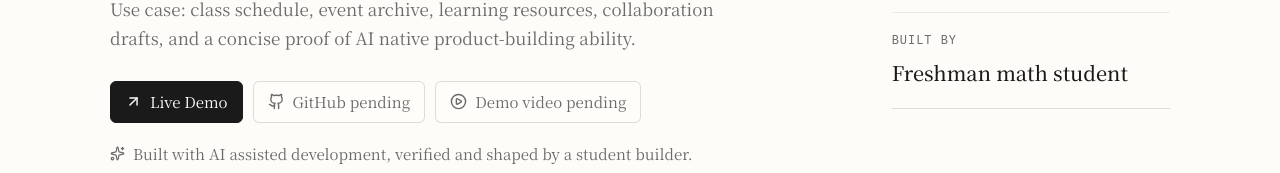
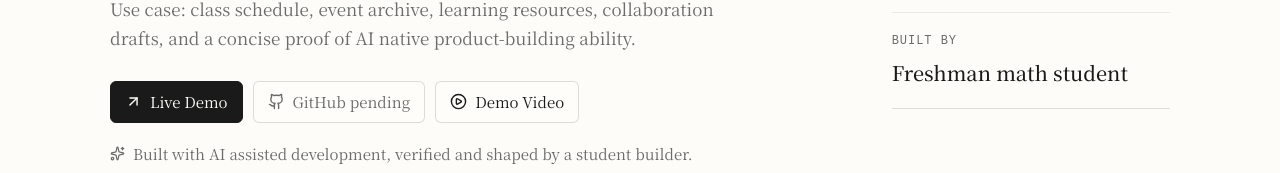
Before and after one commit to jsfjsf20070513-a11y/raccord, a React (Vite) app: page /hackathon in a window 1280 px wide. Shown: the part 531-704 px from the top of the page. Built offline with nearby package versions, Linux system fonts and the light colour scheme; no server answers; a web font is replaced by a local one.

Commit message:
Add demo video link

```diff
--- a/src/data/hackathonShowcase.js
+++ b/src/data/hackathonShowcase.js
@@ -2,7 +2,7 @@ export const showcaseLinks = {
   liveDemo: '/',
   projectUrl: 'http://149.28.69.75/hackathon',
   github: 'https://github.com/jsfjsf20070513-a11y/MathClassWebsite-public',
-  demoVideo: 'TODO: Add demo video URL',
+  demoVideo: 'https://youtu.be/kz9K5mWtC20',
 }
 
 export const showcaseStats = [
--- a/src/pages/HackathonShowcase.jsx
+++ b/src/pages/HackathonShowcase.jsx
@@ -67,7 +67,10 @@ export default function HackathonShowcase() {
               Live Demo
             </Link>
             <PlaceholderButton icon={Github}>GitHub pending</PlaceholderButton>
-            <PlaceholderButton icon={PlayCircle}>Demo video pending</PlaceholderButton>
+            <a className="hackathon-button" href={showcaseLinks.demoVideo} target="_blank" rel="noreferrer">
+              <PlayCircle size={17} aria-hidden="true" />
+              Demo Video
+            </a>
           </div>
           <p className="hackathon-ai-badge">
             <Sparkles size={15} aria-hidden="true" />
@@ -187,10 +190,10 @@ export default function HackathonShowcase() {
             <span>GitHub repository</span>
             <strong>{showcaseLinks.github}</strong>
           </span>
-          <span className="demo-link-row is-placeholder">
+          <a className="demo-link-row" href={showcaseLinks.demoVideo} target="_blank" rel="noreferrer">
             <span>Demo video</span>
             <strong>{showcaseLinks.demoVideo}</strong>
-          </span>
+          </a>
         </div>
       </ShowcaseSection>
 
```
Also changed, not shown: 2 other files (tests, documents, lock files or other folders).
